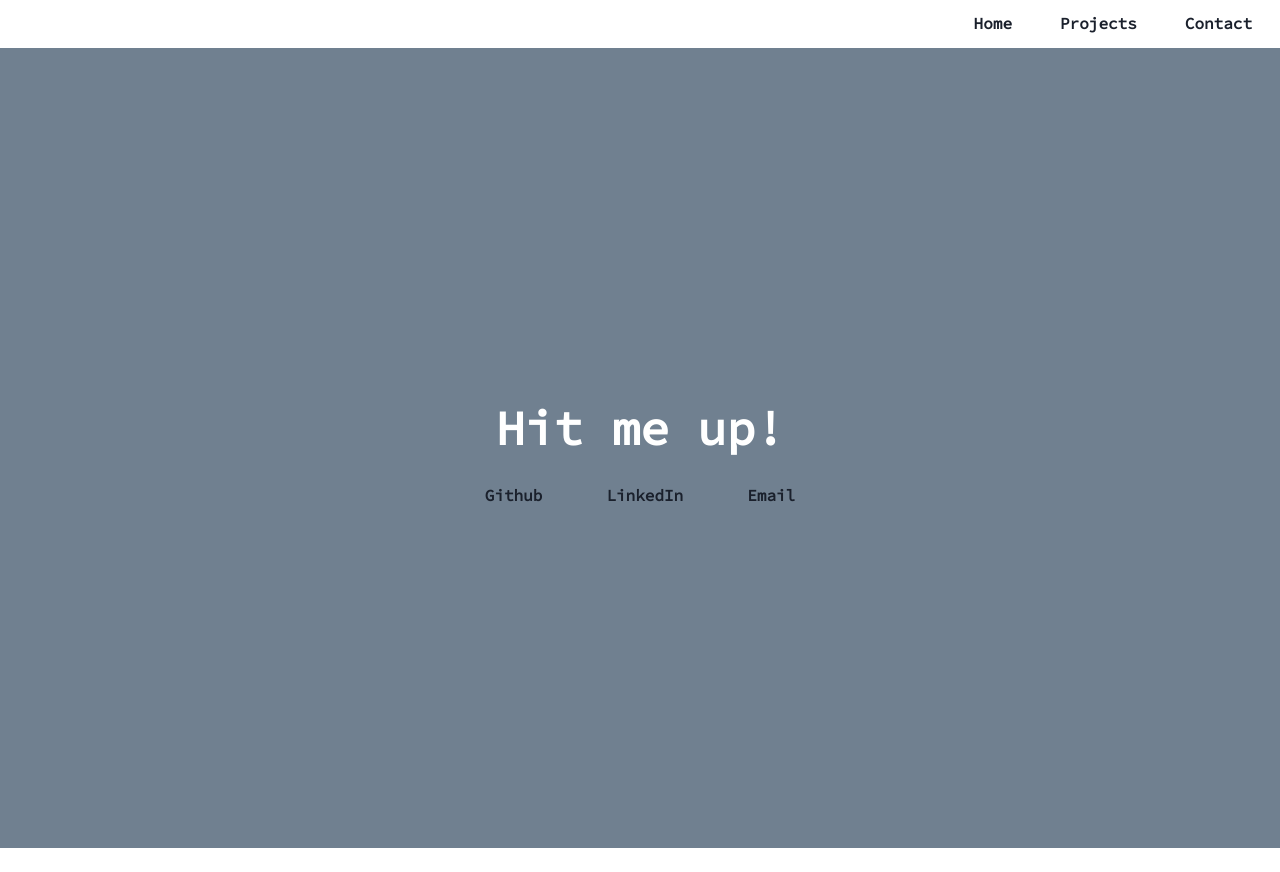
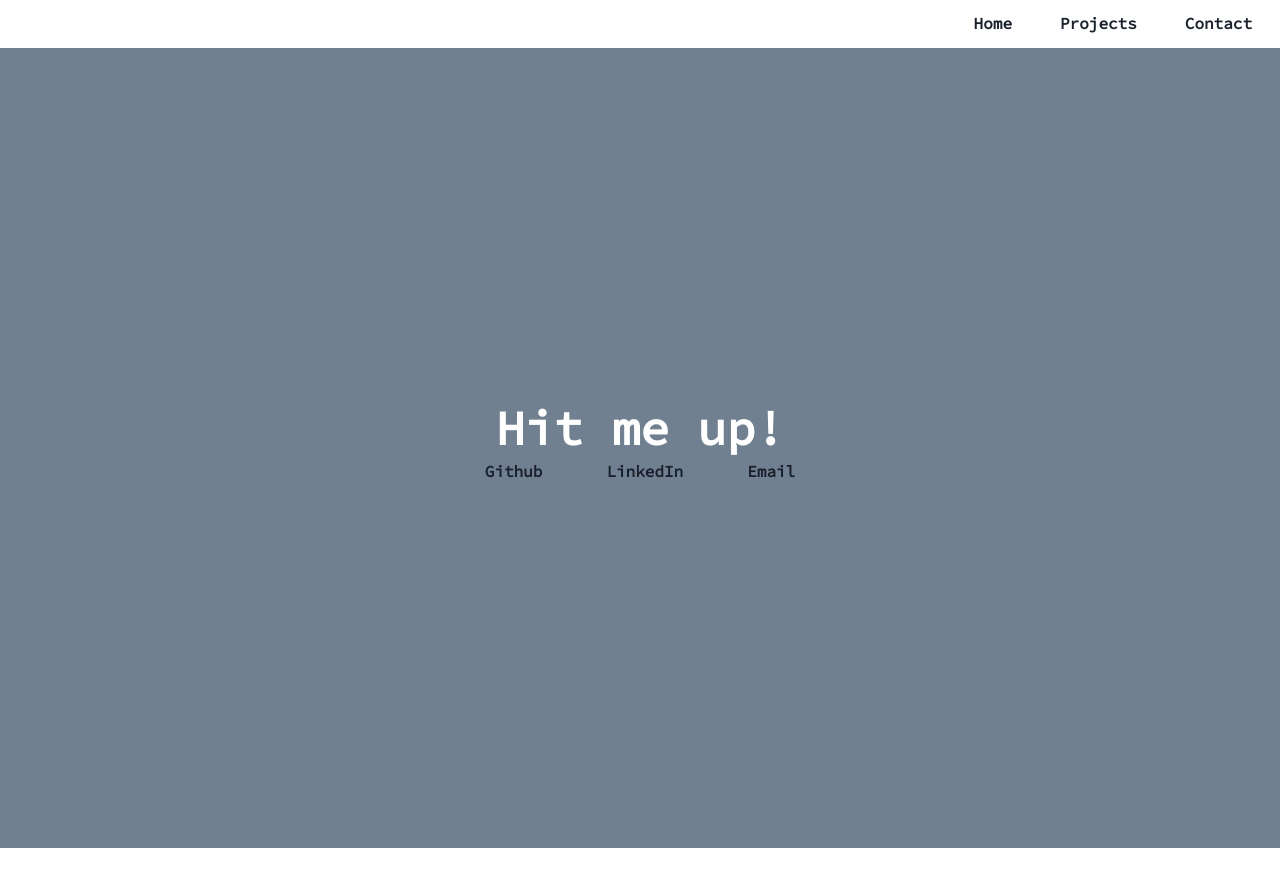
Before and after one commit to cdrice23/cr_portfolio_v2, a Next.js app: page /contact in a window 1280 px wide. Built offline with nearby package versions, Linux system fonts and the light colour scheme.

Commit message:
fixed bounding issue on Contact page

```diff
--- a/components/ContactMe.js
+++ b/components/ContactMe.js
@@ -12,7 +12,7 @@ export default function ContactMe() {
         w={"100%"}
       >
         <Flex direction="column" p={12} align="center">
-          <Heading as="h1" size="2xl" p={6}>
+          <Heading as="h1" size="2xl">
             Hit me up!
           </Heading>
           <Flex>
```
